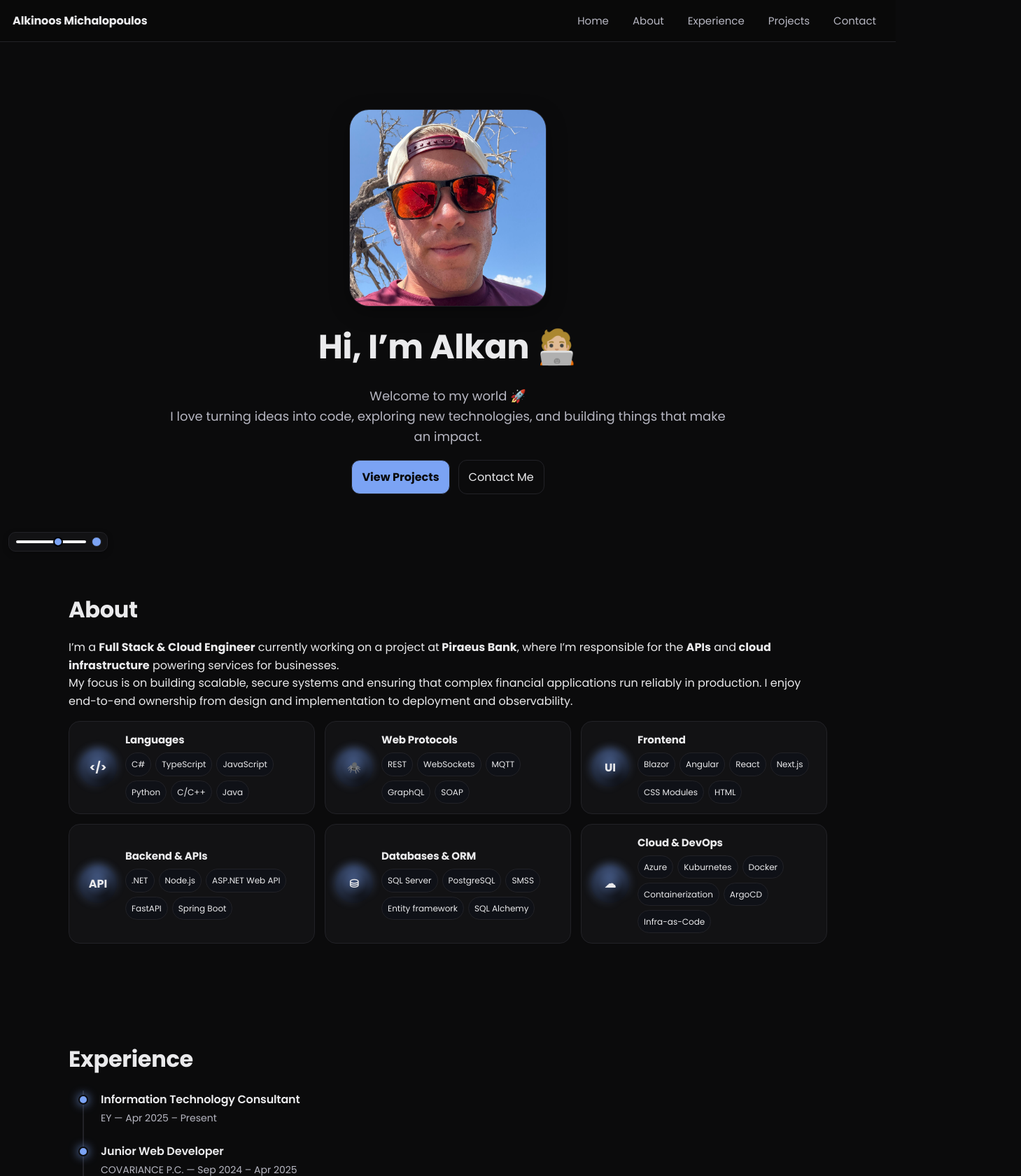
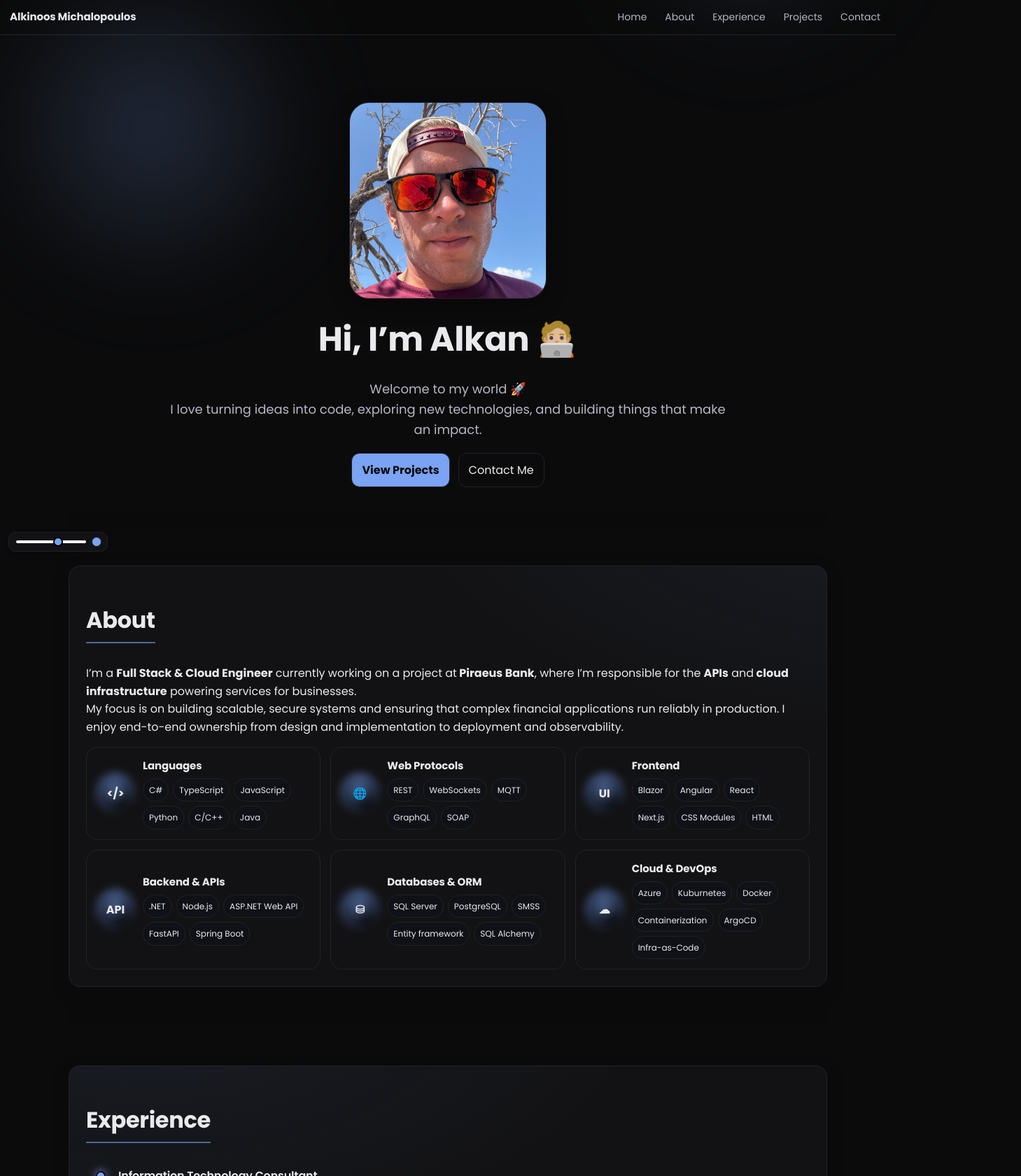
Before and after one commit to Alkan0/personal-website, a Next.js app: page / in a window 1280 px wide. Shown: the top 1680 px of the page at 70% size, 1459 px wide, since content can reach past the window. Built offline with nearby package versions, Linux system fonts and the light colour scheme.

Commit message:
fixing burger menu

```diff
--- a/src/app/page.module.css
+++ b/src/app/page.module.css
@@ -9,40 +9,66 @@
 
 /* ===================== Header ===================== */
 .header {
-  position: sticky; top: 0; z-index: 50;
-  display: flex; align-items: center; justify-content: space-between;
-  padding: 14px 18px;
+  position: sticky;
+  top: 0;
+  z-index: 50;
+  display: flex;
+  align-items: center;
+  justify-content: space-between;
+  padding: 10px 14px;              /* μικρότερο padding */
   border-bottom: 1px solid var(--border);
   background: color-mix(in oklab, var(--bg) 92%, #000 8%);
+  -webkit-backdrop-filter: saturate(150%) blur(6px);
   backdrop-filter: saturate(150%) blur(6px);
 }
-.brand { font-weight: 800; letter-spacing: -.01em; color: var(--text); text-decoration: none; }
 
-/* Always-visible nav (compact on small screens) */
-.nav {
-  display: flex;
-  gap: 10px;
-  flex-wrap: wrap;
+.brand {
+  font-weight: 800;
+  font-size: 15px;                 /* λίγο μικρότερο */
+  letter-spacing: -.01em;
+  color: var(--text);
+  text-decoration: none;
 }
+
+/* Nav links (shared styles) */
 .nav a {
   color: var(--muted);
-  padding: 6px 8px;
-  border-radius: 10px;
+  padding: 4px 6px;                /* πιο μαζεμένο */
+  border-radius: 8px;
   text-decoration: none;
-  font-size: 14px;
-  line-height: 1;
+  font-size: 13px;
+  line-height: 1.2;
 }
 .nav a:hover { background: var(--accent); color: var(--text); }
 .nav a.active { color: var(--text); }
 
-/* Wider spacing & size on desktop */
-@media (min-width: 768px) {
-  .nav { gap: 14px; }
-  .nav a { font-size: 15px; padding: 8px 10px; }
+/* Desktop nav ≥1024px */
+.nav { display: none; }
+@media (min-width: 1024px) {
+  .nav { display: flex; gap: 10px; }
+  .nav a { font-size: 14px; padding: 6px 8px; }
 }
 
-/* Remove old hamburger/panel if JSX still exists */
-.menuBtn, .mobileNav { display: none !important; }
+/* Burger button <1024px */
+.menuBtn {
+  display: none;
+  align-items: center;
+  justify-content: center;
+  width: 32px;                     /* μικρότερο κουμπί */
+  height: 32px;
+  border-radius: 8px;
+  border: 1px solid var(--border);
+  background: transparent;
+  color: var(--text);
+  font-size: 16px;                 /* μικρότερο εικονίδιο ☰ */
+  cursor: pointer;
+}
+.menuBtn:hover { background: var(--accent); }
+@media (max-width: 1023px) { .menuBtn { display: inline-flex; } }
+
+/* Header elevation helper */
+.elevate {}
+.header.elevate { box-shadow: 0 6px 16px rgba(0,0,0,.25); }
 
 /* Header elevation helper (toggled by JS) */
 .elevate {}
@@ -415,16 +441,6 @@
   .nav { display: none; }
 }
 
-/* Show hamburger on widths < 1024px */
-.menuBtn {
-  display: none;
-  align-items: center; justify-content: center;
-  width: 38px; height: 38px;
-  border-radius: 10px; border: 1px solid var(--border);
-  background: transparent; color: var(--text); cursor: pointer;
-}
-.menuBtn:hover { background: var(--accent); }
-@media (max-width: 1023px) { .menuBtn { display: inline-flex; } }
 
 /* Scrim + mobile menu UI (unchanged) */
 .scrim {
@@ -446,3 +462,49 @@
   color: var(--text); text-decoration: none;
 }
 .mobileNav a:hover { background: var(--accent); }
+.section {
+  position: relative;
+  padding: 40px 0;
+}
+@media (min-width: 768px) {
+  .section { padding: 56px 0; }
+}
+
+.sectionCard {
+  position: relative;
+  border: 1px solid var(--border);
+  border-radius: 16px;
+  background:
+    radial-gradient(1200px 600px at 10% -20%, color-mix(in oklab, var(--brand) 8%, transparent), transparent 60%),
+    var(--card);
+  padding: 18px;
+  box-shadow: 0 8px 24px rgba(0,0,0,.22);
+}
+@media (min-width: 768px) {
+  .sectionCard { padding: 24px; }
+}
+
+/* Accent underline for titles */
+.sectionCard > h2 {
+  display: inline-block;
+  margin-bottom: 14px;
+  padding-bottom: 6px;
+  border-bottom: 2px solid color-mix(in oklab, var(--brand) 60%, transparent);
+}
+
+/* Alternate sections get a flipped accent + lighter backdrop */
+.section:nth-of-type(even) .sectionCard {
+  background:
+    radial-gradient(1200px 600px at 110% -20%, color-mix(in oklab, var(--brand) 8%, transparent), transparent 60%),
+    var(--card);
+}
+
+/* Optional: soft top divider curve */
+.section::before {
+  content: "";
+  position: absolute;
+  left: 0; right: 0; top: -24px; height: 24px;
+  background: linear-gradient(to bottom, rgba(0,0,0,.18), transparent);
+  opacity: .25;
+  pointer-events: none;
+}
--- a/src/app/page.tsx
+++ b/src/app/page.tsx
@@ -11,6 +11,9 @@ type SectionId = typeof NAV_SECTIONS[number];
 const COPYRIGHT_YEAR = 2025;
 
 export default function Home() {
+  const menuBtnRef = useRef<HTMLButtonElement | null>(null);
+  const mobileNavRef = useRef<HTMLDivElement | null>(null);
+
   // Accent color (SSR-safe)
   const [hue, setHue] = useState<number>(220);
   useEffect(() => {
@@ -19,13 +22,36 @@ export default function Home() {
       if (saved) setHue(parseInt(saved, 10));
     } catch { }
   }, []);
+
   useEffect(() => {
     const brand = `hsl(${hue} 85% 72%)`;
     document.documentElement.style.setProperty("--brand", brand);
     try { localStorage.setItem("accent-hue", String(hue)); } catch { }
   }, [hue]);
   const [menuOpen, setMenuOpen] = useState(false);
+  useEffect(() => {
+    if (!menuOpen) return;
 
+    const onDocDown = (e: MouseEvent) => {
+      const t = e.target as Node;
+      if (
+        mobileNavRef.current?.contains(t) ||
+        menuBtnRef.current?.contains(t)
+      ) return; // click inside, ignore
+      setMenuOpen(false);
+    };
+
+    const onKey = (e: KeyboardEvent) => {
+      if (e.key === "Escape") setMenuOpen(false);
+    };
+
+    document.addEventListener("mousedown", onDocDown);
+    document.addEventListener("keydown", onKey);
+    return () => {
+      document.removeEventListener("mousedown", onDocDown);
+      document.removeEventListener("keydown", onKey);
+    };
+  }, [menuOpen]);
   // Header elevation on scroll
   const headerRef = useRef<HTMLElement | null>(null);
   useEffect(() => {
@@ -149,6 +175,8 @@ useEffect(() => {
   return (
     <>
       <header ref={headerRef} className={styles.header} aria-label="Site header">
+        <div className={styles.aura} aria-hidden="true" />
+
         <a className={styles.brand} href="#home" aria-label="Go to top">
           Alkinoos Michalopoulos
         </a>
@@ -224,8 +252,8 @@ useEffect(() => {
 
         {/* About */}
         <section id="about" className={`${styles.section} reveal`} aria-labelledby="about-title">
+          <div className={styles.sectionCard}>
             <h2 id="about-title">About</h2>
-
             <p>
               I’m a <strong>Full Stack & Cloud Engineer</strong> currently working on a project at
               <strong> Piraeus Bank</strong>, where I’m responsible for the <strong>APIs</strong> and
@@ -248,7 +276,7 @@ useEffect(() => {
               </article>
               {/* Web Protocols */}
               <article className={styles.techCard}>
-              <div className={styles.techIcon} aria-hidden="true">🕷️</div>
+                <div className={styles.techIcon} aria-hidden="true">🌐</div>
                 <div>
                   <h3 className={styles.techTitle}>Web Protocols</h3>
                   <div className={styles.chips}>
@@ -300,9 +328,11 @@ useEffect(() => {
                 </div>
               </article>
             </div>
+          </div>
         </section>
         {/* Experience */}
         <section id="experience" className={`${styles.section} reveal`} aria-labelledby="experience-title">
+          <div className={styles.sectionCard}>
             <h2 id="experience-title">Experience</h2>
             <div className={styles.timeline}>
               <div className={styles.entry}>
@@ -340,11 +370,12 @@ useEffect(() => {
                 Download CV
               </a>
             </div>
-
+          </div>
         </section>
 
         {/* Projects */}
         <section id="projects" className={`${styles.section} reveal`} aria-labelledby="projects-title">
+          <div className={styles.sectionCard}>
             <h2 id="projects-title">Projects</h2>
             <div className={styles.grid}>
               <article className={`${styles.card} reveal`}>
@@ -411,10 +442,13 @@ useEffect(() => {
                 </div>
               </article>
             </div>
+          </div>
+
         </section>
 
         {/* Contact */}
         <section id="contact" className={`${styles.section} reveal`} aria-labelledby="contact-title">
+  <div className={styles.sectionCard}>
     <h2 id="contact-title">Contact</h2>
           <div className={styles.contactWrap}>
             <div>
@@ -475,6 +509,7 @@ useEffect(() => {
               <button type="submit">Send →</button>
             </form>
           </div>
+          </div>
         </section>
       </main>
 
```
Lines whose indentation alone changed are shown as unchanged.
